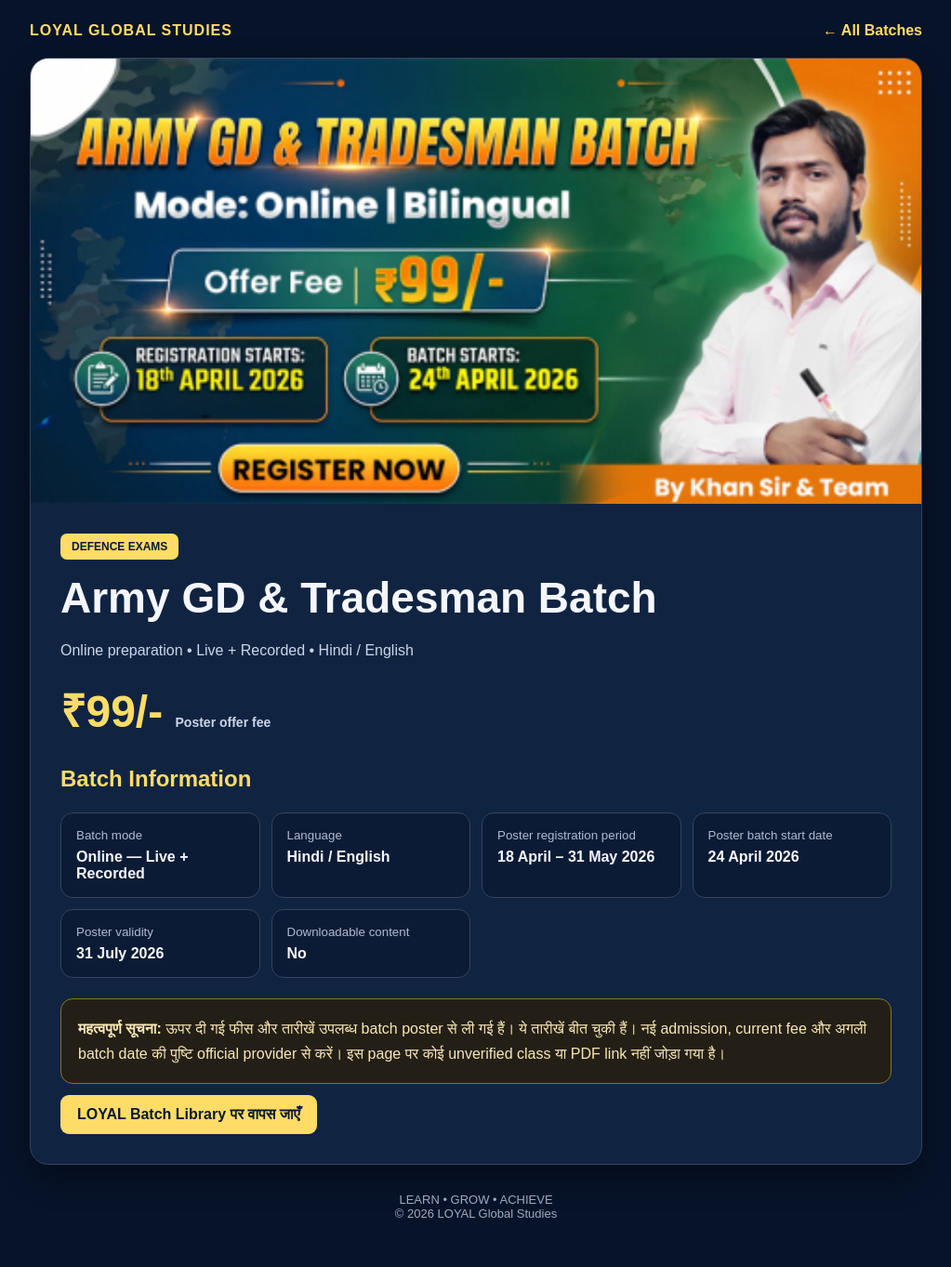
After one commit to loyalglobalstudies/loyal-global-studies, a Flask app: page /batches/army-gd-tradesman in a window 1280 px wide. The commit adds this page. Shown: the whole page at 93% size, without its empty margins (128-1151 px from the left). Run offline with Flask 3, Linux system fonts and the light colour scheme.

Commit message:
Add Army GD and Tradesman premium batch

```diff
--- a/app.py
+++ b/app.py
@@ -57,6 +57,13 @@ BATCHES = [
         "description": "Physics, Biology, Computer and Geography preparation.",
         "category": "Teaching Exams"
     },
+
+    {
+        "slug": "army-gd-tradesman",
+        "name": "Army GD & Tradesman Batch",
+        "description": "Army GD और Tradesman परीक्षा की bilingual online batch information.",
+        "category": "Defence Exams"
+    },
 ]
 
 @app.route("/")
--- /dev/null
+++ b/templates/batches/army-gd-tradesman.html
@@ -0,0 +1,68 @@
+<!DOCTYPE html>
+<html lang="en">
+<head>
+<meta charset="UTF-8">
+<meta name="viewport" content="width=device-width, initial-scale=1">
+<meta name="theme-color" content="#071832">
+<title>Army GD & Tradesman Batch | LOYAL Global Studies</title>
+<style>
+*{box-sizing:border-box}
+body{margin:0;background:#071329;color:#f5f7ff;font-family:Arial,sans-serif}
+.wrap{width:min(960px,94%);margin:24px auto 50px}
+nav{display:flex;justify-content:space-between;align-items:center;gap:12px;margin-bottom:20px}
+a{color:#ffdc66;text-decoration:none;font-weight:800}
+.brand{color:#ffdc66;letter-spacing:1px}
+.hero{overflow:hidden;border:1px solid #34435e;border-radius:20px;background:#102442;box-shadow:0 14px 35px #0005}
+.hero img{display:block;width:100%;height:auto;object-fit:cover}
+.content{padding:clamp(18px,4vw,32px)}
+.tag{display:inline-block;background:#ffdc66;color:#071832;padding:7px 12px;border-radius:7px;font-size:12px;font-weight:900}
+h1{font-size:clamp(27px,6vw,46px);line-height:1.12;margin:16px 0 10px}
+.sub{color:#cbd6e8;line-height:1.7}
+.price{font-size:clamp(32px,7vw,48px);font-weight:900;color:#ffdc66;margin:18px 0}
+.grid{display:grid;grid-template-columns:repeat(auto-fit,minmax(210px,1fr));gap:12px;margin:22px 0}
+.info{padding:16px;border:1px solid #34435e;background:#0c1b35;border-radius:13px}
+.info small{display:block;color:#aebbd0;margin-bottom:7px}
+.info strong{font-size:16px}
+.notice{margin-top:22px;padding:18px;border:1px solid #8a7132;background:#241f16;border-radius:13px;color:#f8e8b6;line-height:1.7}
+h2{color:#ffdc66;margin-top:28px}
+footer{text-align:center;color:#9eabc0;margin-top:30px;font-size:13px}
+.btn{display:inline-block;margin-top:12px;padding:12px 18px;border-radius:9px;background:#ffdc66;color:#071832}
+</style>
+</head>
+<body>
+<div class="wrap">
+<nav>
+<a class="brand" href="/">LOYAL GLOBAL STUDIES</a>
+<a href="/">← All Batches</a>
+</nav>
+<main class="hero">
+<img src="{{ url_for('static', filename='images/army-gd-tradesman.jpg') }}"
+     alt="Army GD and Tradesman Batch poster">
+<div class="content">
+<span class="tag">DEFENCE EXAMS</span>
+<h1>Army GD & Tradesman Batch</h1>
+<p class="sub">Online preparation • Live + Recorded • Hindi / English</p>
+<div class="price">₹99/- <span style="font-size:14px;color:#cbd6e8">Poster offer fee</span></div>
+
+<h2>Batch Information</h2>
+<div class="grid">
+<div class="info"><small>Batch mode</small><strong>Online — Live + Recorded</strong></div>
+<div class="info"><small>Language</small><strong>Hindi / English</strong></div>
+<div class="info"><small>Poster registration period</small><strong>18 April – 31 May 2026</strong></div>
+<div class="info"><small>Poster batch start date</small><strong>24 April 2026</strong></div>
+<div class="info"><small>Poster validity</small><strong>31 July 2026</strong></div>
+<div class="info"><small>Downloadable content</small><strong>No</strong></div>
+</div>
+
+<div class="notice">
+<strong>महत्वपूर्ण सूचना:</strong> ऊपर दी गई फीस और तारीखें उपलब्ध batch poster से ली गई हैं।
+ये तारीखें बीत चुकी हैं। नई admission, current fee और अगली batch date की पुष्टि
+official provider से करें। इस page पर कोई unverified class या PDF link नहीं जोड़ा गया है।
+</div>
+<a class="btn" href="/">LOYAL Batch Library पर वापस जाएँ</a>
+</div>
+</main>
+<footer>LEARN • GROW • ACHIEVE<br>© 2026 LOYAL Global Studies</footer>
+</div>
+</body>
+</html>
--- a/templates/index.html
+++ b/templates/index.html
@@ -29,6 +29,7 @@
   </section>
 
   {% set batch_images = {
+    'army-gd-tradesman': 'images/army-gd-tradesman.jpg',
     'rrb-ntpc-rajdhani': 'images/rrb-ntpc-rajdhani.jpg',
     'rrb-station-master-rail-nayak': 'images/rrb-station-master-rail-nayak.jpg',
     'upsc-3-year-foundation': 'images/upsc-3-year-foundation.jpg',
@@ -52,7 +53,7 @@
              aria-label="Search batches">
       <select id="batchCategory" aria-label="Filter by category">
         <option value="">सभी Categories</option>
-        {% for category in ['Teaching Exams', 'State Exams', 'Railway Exams', 'Computer Courses', 'UPSC'] %}
+        {% for category in ['Teaching Exams', 'State Exams', 'Railway Exams', 'Computer Courses', 'UPSC', 'Defence Exams'] %}
         <option value="{{ category }}">{{ category }}</option>
         {% endfor %}
       </select>
```
Also changed, not shown: static/images/army-gd-tradesman.jpg (added).
